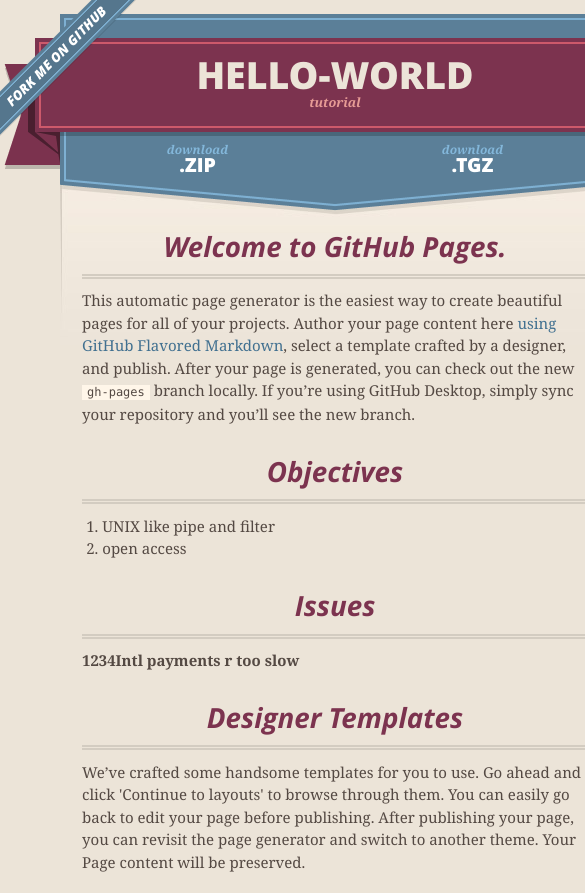
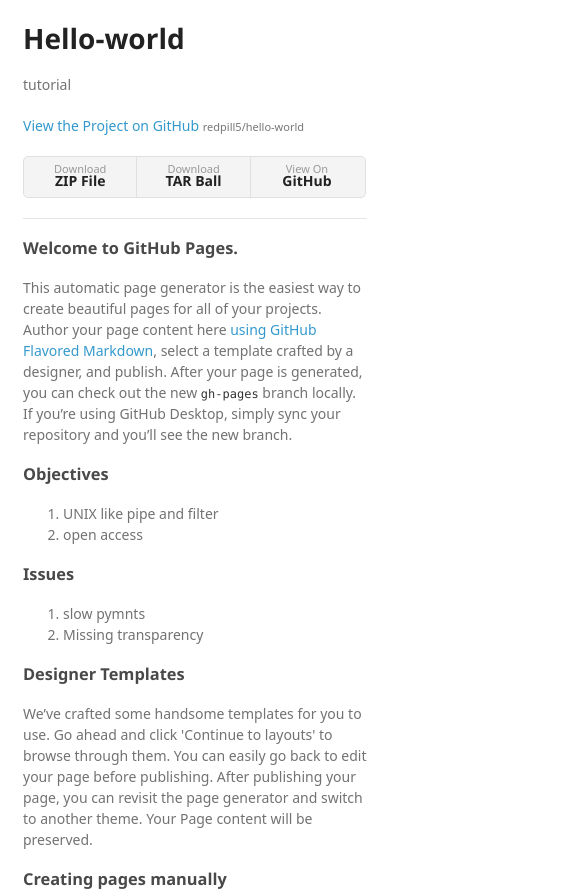
Before and after one commit to redpill5/hello-world, a plain HTML site: page index.html in a window 390 px wide. Shown: the top 893 px of the page, 585 px wide, since content can reach past the window. Drawn offline with nearby package versions, Linux system fonts and the light colour scheme; a web font is replaced by a local one.

Commit message:
Create gh-pages branch via GitHub

```diff
--- a/index.html
+++ b/index.html
@@ -1,51 +1,33 @@
-<!DOCTYPE html>
+<!doctype html>
 <html>
   <head>
-    <meta charset='utf-8'>
+    <meta charset="utf-8">
     <meta http-equiv="X-UA-Compatible" content="chrome=1">
-    <meta name="viewport" content="width=640">
+    <title>Hello-world by redpill5</title>
 
-    <link rel="stylesheet" href="stylesheets/core.css" media="screen">
-    <link rel="stylesheet" href="stylesheets/mobile.css" media="handheld, only screen and (max-device-width:640px)">
+    <link rel="stylesheet" href="stylesheets/styles.css">
     <link rel="stylesheet" href="stylesheets/github-light.css">
+    <meta name="viewport" content="width=device-width">
+    <!--[if lt IE 9]>
+    <script src="//html5shiv.googlecode.com/svn/trunk/html5.js"></script>
+    <![endif]-->
+  </head>
+  <body>
+    <div class="wrapper">
+      <header>
+        <h1>Hello-world</h1>
+        <p>tutorial</p>
 
-    <script type="text/javascript" src="javascripts/modernizr.js"></script>
-    <script type="text/javascript" src="https://ajax.googleapis.com/ajax/libs/jquery/1.7.1/jquery.min.js"></script>
-    <script type="text/javascript" src="javascripts/headsmart.min.js"></script>
-    <script type="text/javascript">
-      $(document).ready(function () {
-        $('#main_content').headsmart()
-      })
-    </script>
-    <title>Hello-world by redpill5</title>
-  </head>
-
-  <body>
-    <a id="forkme_banner" href="https://github.com/redpill5/hello-world">View on GitHub</a>
-    <div class="shell">
-
-      <header>
-        <span class="ribbon-outer">
-          <span class="ribbon-inner">
-            <h1>Hello-world</h1>
-            <h2>tutorial</h2>
-          </span>
-          <span class="left-tail"></span>
-          <span class="right-tail"></span>
-        </span>
-      </header>
-
-      <section id="downloads">
-        <span class="inner">
-          <a href="https://github.com/redpill5/hello-world/zipball/master" class="zip"><em>download</em> .ZIP</a><a href="https://github.com/redpill5/hello-world/tarball/master" class="tgz"><em>download</em> .TGZ</a>
-        </span>
-      </section>
+        <p class="view"><a href="https://github.com/redpill5/hello-world">View the Project on GitHub <small>redpill5/hello-world</small></a></p>
 
 
-      <span class="banner-fix"></span>
-
-
-      <section id="main_content">
+        <ul>
+          <li><a href="https://github.com/redpill5/hello-world/zipball/master">Download <strong>ZIP File</strong></a></li>
+          <li><a href="https://github.com/redpill5/hello-world/tarball/master">Download <strong>TAR Ball</strong></a></li>
+          <li><a href="https://github.com/redpill5/hello-world">View On <strong>GitHub</strong></a></li>
+        </ul>
+      </header>
+      <section>
         <h3>
 <a id="welcome-to-github-pages" class="anchor" href="#welcome-to-github-pages" aria-hidden="true"><span aria-hidden="true" class="octicon octicon-link"></span></a>Welcome to GitHub Pages.</h3>
 
@@ -62,7 +44,10 @@
 <h3>
 <a id="issues" class="anchor" href="#issues" aria-hidden="true"><span aria-hidden="true" class="octicon octicon-link"></span></a>Issues</h3>
 
-<div class="rb"><sspan class="rbnr">1234</sspan>Intl payments r too slow</div>
+<ol>
+<li>slow pymnts</li>
+<li>Missing transparency</li>
+</ol>
 
 <h3>
 <a id="designer-templates" class="anchor" href="#designer-templates" aria-hidden="true"><span aria-hidden="true" class="octicon octicon-link"></span></a>Designer Templates</h3>
@@ -84,21 +69,12 @@
 
 <p>Having trouble with Pages? Check out our <a href="https://help.github.com/pages">documentation</a> or <a href="https://github.com/contact">contact support</a> and we’ll help you sort it out.</p>
       </section>
-
       <footer>
-        <span class="ribbon-outer">
-          <span class="ribbon-inner">
-            <p>this project by <a href="https://github.com/redpill5">redpill5</a> can be found on <a href="https://github.com/redpill5/hello-world">GitHub</a></p>
-          </span>
-          <span class="left-tail"></span>
-          <span class="right-tail"></span>
-        </span>
-        <p>Generated with <a href="https://pages.github.com">GitHub Pages</a> using Merlot</p>
-        <span class="octocat"></span>
+        <p>This project is maintained by <a href="https://github.com/redpill5">redpill5</a></p>
+        <p><small>Hosted on GitHub Pages &mdash; Theme by <a href="https://github.com/orderedlist">orderedlist</a></small></p>
       </footer>
-
     </div>
-
+    <script src="javascripts/scale.fix.js"></script>
 
   </body>
 </html>
--- /dev/null
+++ b/javascripts/scale.fix.js
@@ -0,0 +1,17 @@
+var metas = document.getElementsByTagName('meta');
+var i;
+if (navigator.userAgent.match(/iPhone/i)) {
+  for (i=0; i<metas.length; i++) {
+    if (metas[i].name == "viewport") {
+      metas[i].content = "width=device-width, minimum-scale=1.0, maximum-scale=1.0";
+    }
+  }
+  document.addEventListener("gesturestart", gestureStart, false);
+}
+function gestureStart() {
+  for (i=0; i<metas.length; i++) {
+    if (metas[i].name == "viewport") {
+      metas[i].content = "width=device-width, minimum-scale=0.25, maximum-scale=1.6";
+    }
+  }
+}
--- /dev/null
+++ b/stylesheets/styles.css
@@ -0,0 +1,324 @@
+@font-face {
+  font-family: 'Noto Sans';
+  font-weight: 400;
+  font-style: normal;
+  src: url('../fonts/Noto-Sans-regular/Noto-Sans-regular.eot');
+  src: url('../fonts/Noto-Sans-regular/Noto-Sans-regular.eot?#iefix') format('embedded-opentype'),
+       local('Noto Sans'),
+       local('Noto-Sans-regular'),
+       url('../fonts/Noto-Sans-regular/Noto-Sans-regular.woff2') format('woff2'),
+       url('../fonts/Noto-Sans-regular/Noto-Sans-regular.woff') format('woff'),
+       url('../fonts/Noto-Sans-regular/Noto-Sans-regular.ttf') format('truetype'),
+       url('../fonts/Noto-Sans-regular/Noto-Sans-regular.svg#NotoSans') format('svg');
+}
+
+@font-face {
+  font-family: 'Noto Sans';
+  font-weight: 700;
+  font-style: normal;
+  src: url('../fonts/Noto-Sans-700/Noto-Sans-700.eot');
+  src: url('../fonts/Noto-Sans-700/Noto-Sans-700.eot?#iefix') format('embedded-opentype'),
+       local('Noto Sans Bold'),
+       local('Noto-Sans-700'),
+       url('../fonts/Noto-Sans-700/Noto-Sans-700.woff2') format('woff2'),
+       url('../fonts/Noto-Sans-700/Noto-Sans-700.woff') format('woff'),
+       url('../fonts/Noto-Sans-700/Noto-Sans-700.ttf') format('truetype'),
+       url('../fonts/Noto-Sans-700/Noto-Sans-700.svg#NotoSans') format('svg');
+}
+
+@font-face {
+  font-family: 'Noto Sans';
+  font-weight: 400;
+  font-style: italic;
+  src: url('../fonts/Noto-Sans-italic/Noto-Sans-italic.eot');
+  src: url('../fonts/Noto-Sans-italic/Noto-Sans-italic.eot?#iefix') format('embedded-opentype'),
+       local('Noto Sans Italic'),
+       local('Noto-Sans-italic'),
+       url('../fonts/Noto-Sans-italic/Noto-Sans-italic.woff2') format('woff2'),
+       url('../fonts/Noto-Sans-italic/Noto-Sans-italic.woff') format('woff'),
+       url('../fonts/Noto-Sans-italic/Noto-Sans-italic.ttf') format('truetype'),
+       url('../fonts/Noto-Sans-italic/Noto-Sans-italic.svg#NotoSans') format('svg');
+}
+
+@font-face {
+  font-family: 'Noto Sans';
+  font-weight: 700;
+  font-style: italic;
+  src: url('../fonts/Noto-Sans-700italic/Noto-Sans-700italic.eot');
+  src: url('../fonts/Noto-Sans-700italic/Noto-Sans-700italic.eot?#iefix') format('embedded-opentype'),
+       local('Noto Sans Bold Italic'),
+       local('Noto-Sans-700italic'),
+       url('../fonts/Noto-Sans-700italic/Noto-Sans-700italic.woff2') format('woff2'),
+       url('../fonts/Noto-Sans-700italic/Noto-Sans-700italic.woff') format('woff'),
+       url('../fonts/Noto-Sans-700italic/Noto-Sans-700italic.ttf') format('truetype'),
+       url('../fonts/Noto-Sans-700italic/Noto-Sans-700italic.svg#NotoSans') format('svg');
+}
+
+body {
+  background-color: #fff;
+  padding:50px;
+  font: 14px/1.5 "Noto Sans", "Helvetica Neue", Helvetica, Arial, sans-serif;
+  color:#727272;
+  font-weight:400;
+}
+
+h1, h2, h3, h4, h5, h6 {
+  color:#222;
+  margin:0 0 20px;
+}
+
+p, ul, ol, table, pre, dl {
+  margin:0 0 20px;
+}
+
+h1, h2, h3 {
+  line-height:1.1;
+}
+
+h1 {
+  font-size:28px;
+}
+
+h2 {
+  color:#393939;
+}
+
+h3, h4, h5, h6 {
+  color:#494949;
+}
+
+a {
+  color:#39c;
+  text-decoration:none;
+}
+
+a:hover {
+  color:#069;
+}
+
+a small {
+  font-size:11px;
+  color:#777;
+  margin-top:-0.3em;
+  display:block;
+}
+
+a:hover small {
+  color:#777;
+}
+
+.wrapper {
+  width:860px;
+  margin:0 auto;
+}
+
+blockquote {
+  border-left:1px solid #e5e5e5;
+  margin:0;
+  padding:0 0 0 20px;
+  font-style:italic;
+}
+
+code, pre {
+  font-family:Monaco, Bitstream Vera Sans Mono, Lucida Console, Terminal, Consolas, Liberation Mono, DejaVu Sans Mono, Courier New, monospace;
+  color:#333;
+  font-size:12px;
+}
+
+pre {
+  padding:8px 15px;
+  background: #f8f8f8;
+  border-radius:5px;
+  border:1px solid #e5e5e5;
+  overflow-x: auto;
+}
+
+table {
+  width:100%;
+  border-collapse:collapse;
+}
+
+th, td {
+  text-align:left;
+  padding:5px 10px;
+  border-bottom:1px solid #e5e5e5;
+}
+
+dt {
+  color:#444;
+  font-weight:700;
+}
+
+th {
+  color:#444;
+}
+
+img {
+  max-width:100%;
+}
+
+header {
+  width:270px;
+  float:left;
+  position:fixed;
+  -webkit-font-smoothing:subpixel-antialiased;
+}
+
+header ul {
+  list-style:none;
+  height:40px;
+  padding:0;
+  background: #f4f4f4;
+  border-radius:5px;
+  border:1px solid #e0e0e0;
+  width:270px;
+}
+
+header li {
+  width:89px;
+  float:left;
+  border-right:1px solid #e0e0e0;
+  height:40px;
+}
+
+header li:first-child a {
+  border-radius:5px 0 0 5px;
+}
+
+header li:last-child a {
+  border-radius:0 5px 5px 0;
+}
+
+header ul a {
+  line-height:1;
+  font-size:11px;
+  color:#999;
+  display:block;
+  text-align:center;
+  padding-top:6px;
+  height:34px;
+}
+
+header ul a:hover {
+  color:#999;
+}
+
+header ul a:active {
+  background-color:#f0f0f0;
+}
+
+strong {
+  color:#222;
+  font-weight:700;
+}
+
+header ul li + li + li {
+  border-right:none;
+  width:89px;
+}
+
+header ul a strong {
+  font-size:14px;
+  display:block;
+  color:#222;
+}
+
+section {
+  width:500px;
+  float:right;
+  padding-bottom:50px;
+}
+
+small {
+  font-size:11px;
+}
+
+hr {
+  border:0;
+  background:#e5e5e5;
+  height:1px;
+  margin:0 0 20px;
+}
+
+footer {
+  width:270px;
+  float:left;
+  position:fixed;
+  bottom:50px;
+  -webkit-font-smoothing:subpixel-antialiased;
+}
+
+@media print, screen and (max-width: 960px) {
+
+  div.wrapper {
+    width:auto;
+    margin:0;
+  }
+
+  header, section, footer {
+    float:none;
+    position:static;
+    width:auto;
+  }
+
+  header {
+    padding-right:320px;
+  }
+
+  section {
+    border:1px solid #e5e5e5;
+    border-width:1px 0;
+    padding:20px 0;
+    margin:0 0 20px;
+  }
+
+  header a small {
+    display:inline;
+  }
+
+  header ul {
+    position:absolute;
+    right:50px;
+    top:52px;
+  }
+}
+
+@media print, screen and (max-width: 720px) {
+  body {
+    word-wrap:break-word;
+  }
+
+  header {
+    padding:0;
+  }
+
+  header ul, header p.view {
+    position:static;
+  }
+
+  pre, code {
+    word-wrap:normal;
+  }
+}
+
+@media print, screen and (max-width: 480px) {
+  body {
+    padding:15px;
+  }
+
+  header ul {
+    width:99%;
+  }
+
+  header li, header ul li + li + li {
+    width:33%;
+  }
+}
+
+@media print {
+  body {
+    padding:0.4in;
+    font-size:12pt;
+    color:#444;
+  }
+}
```
